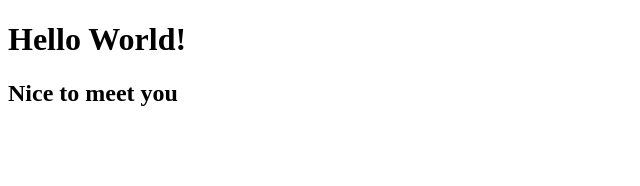
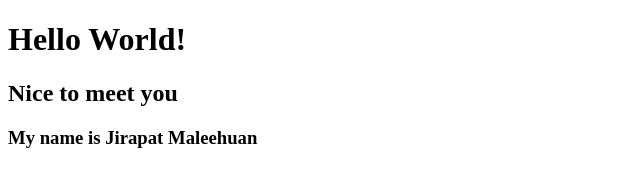
Before and after one commit to 6210612765/cn331, a plain HTML site: page index.html in a window 1280 px wide. Shown: the whole page, without its empty margins (0-640 px from the left). Drawn offline with Linux system fonts and the light colour scheme.

Commit message:
update index.html

```diff
--- a/index.html
+++ b/index.html
@@ -6,5 +6,6 @@
     <body>
         <h1>Hello World!</h1>
         <h2>Nice to meet you</h2>
+        <h3>My name is Jirapat Maleehuan</h3>
     </body>
 </html>
```
